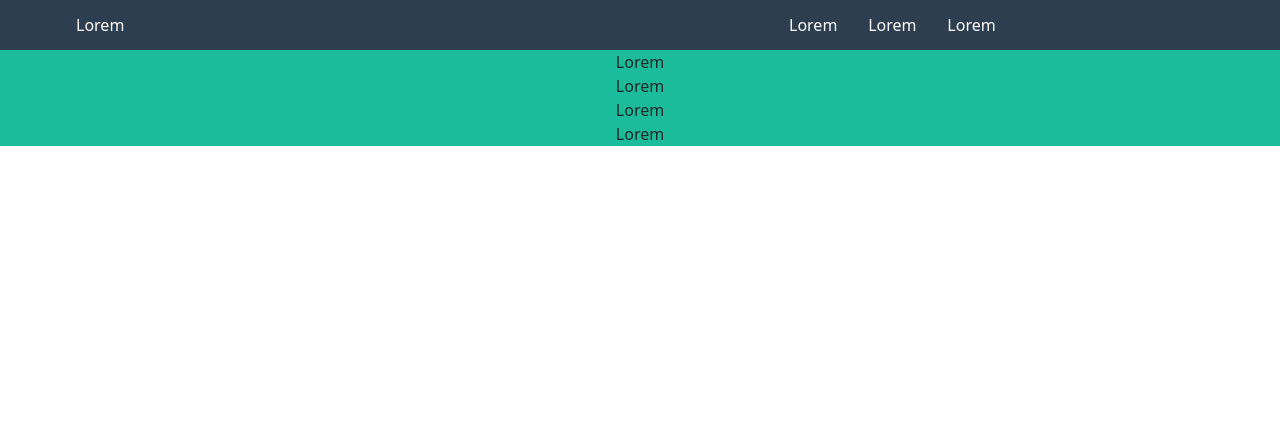
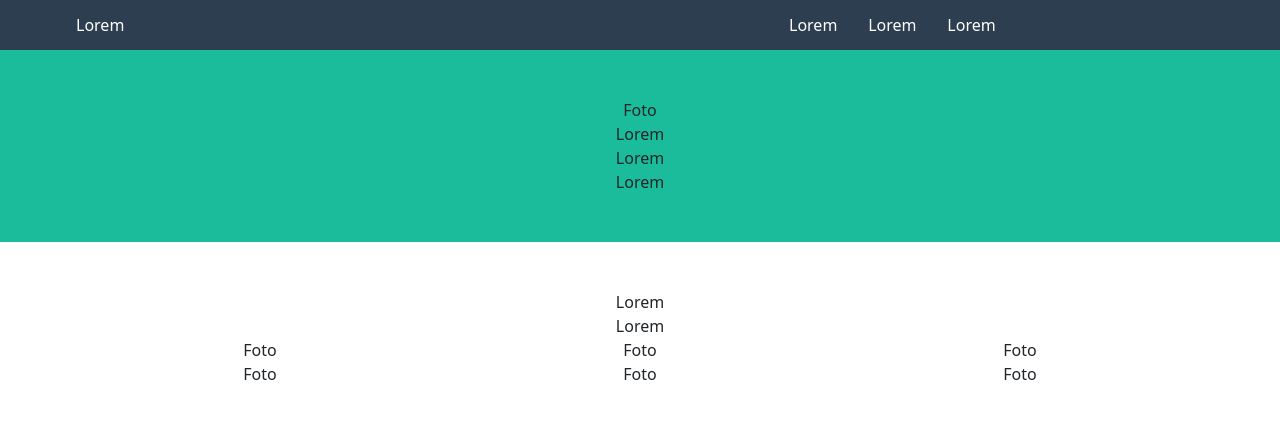
Before and after one commit to AngeloDalo/html-css-bootstrap-freelancer, a plain HTML site: page index.html in a window 1280 px wide. Drawn offline with nearby package versions, Linux system fonts and the light colour scheme.

Commit message:
portfolio

```diff
--- a/index.html
+++ b/index.html
@@ -26,15 +26,34 @@
     </div>
     <!--/NAV-->
 
+    <!--START-->
     <div class="container-fluid start">
         <div class="container">
             <div class="row">
+                <div class="col-lg-12 mt-5">Foto</div>
                 <div class="col-lg-12">Lorem</div>
                 <div class="col-lg-12">Lorem</div>
-                <div class="col-lg-12">Lorem</div>
-                <div class="col-lg-12">Lorem</div>
+                <div class="col-lg-12 mb-5">Lorem</div>
             </div>
         </div>
     </div>
+    <!--/START-->
+
+    <!--PORTFOLIO-->
+    <div class="container-fluid portfolio">
+        <div class="container">
+            <div class="row">
+                <div class="col-lg-12 mt-5">Lorem</div>
+                <div class="col-lg-12">Lorem</div>
+                <div class="col-lg-4">Foto</div>
+                <div class="col-lg-4">Foto</div>
+                <div class="col-lg-4">Foto</div>
+                <div class="col-lg-4">Foto</div>
+                <div class="col-lg-4">Foto</div>
+                <div class="col-lg-4 mb-5">Foto</div>
+            </div>
+        </div>
+    </div>
+    <!--/PORTFOLIO-->
 </body>
 </html>
--- a/style.css
+++ b/style.css
@@ -8,3 +8,7 @@
     background-color:#1abc9c;
     text-align: center;
 }
+
+.portfolio {
+    text-align: center;
+}
```
